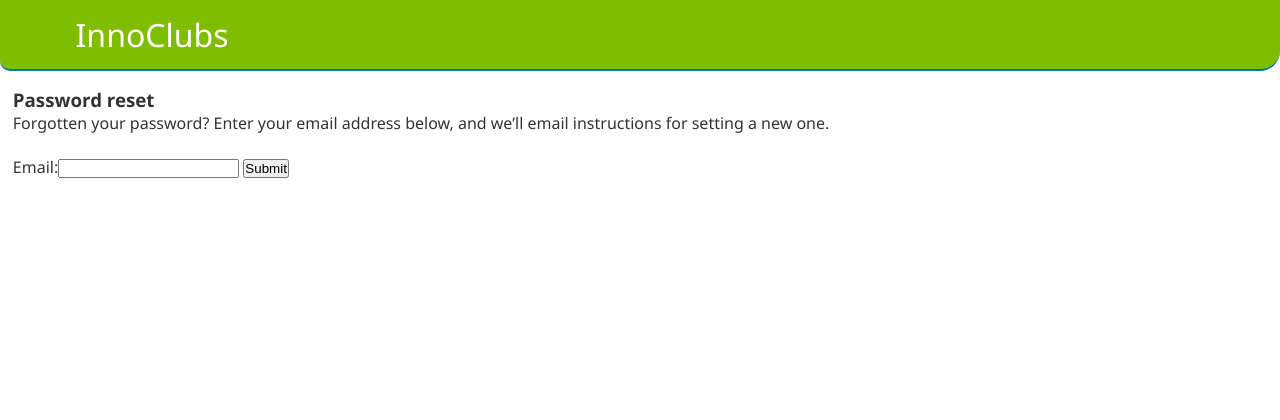
After one commit to IU-BS2-FSE-project/InnoClubs, a Django app: page /auth/reset_password/ in a window 1280 px wide. The commit adds this page. Shown: the top 420 px of the page. Run offline with Django 3.2, Linux system fonts and the light colour scheme.

Commit message:
making right structure

```diff
--- /dev/null
+++ b/InnoClubs/InnoClubs/apps/authorization/static/css/form_reset.css
@@ -0,0 +1,4 @@
+ul {
+    margin: 10px;
+    font-size: 12px;
+}
--- a/InnoClubs/InnoClubs/apps/authorization/urls.py
+++ b/InnoClubs/InnoClubs/apps/authorization/urls.py
@@ -1,10 +1,25 @@
 from django.urls import path, include
 from .views import SignUpView
 from . import views
-
+from django.contrib.auth import views as auth_views
 urlpatterns = [
     path('', views.login, name='login'),
     path('signup/', SignUpView.as_view(), name='signup'),
     path('logout/', views.logout, name='logout'),
     path('main/', include('clubs.urls')),
+    path('reset_password/',
+         auth_views.PasswordResetView.as_view(template_name="authorization/password_reset.html"),
+         name="reset_password"),
+
+    path('reset_password_sent/',
+         auth_views.PasswordResetDoneView.as_view(template_name="authorization/password_reset_sent.html"),
+         name="password_reset_done"),
+
+    path('reset/<uidb64>/<token>/',
+         auth_views.PasswordResetConfirmView.as_view(template_name="authorization/password_reset_form.html"),
+         name="password_reset_confirm"),
+
+    path('reset_password_complete/',
+         auth_views.PasswordResetCompleteView.as_view(template_name="authorization/password_reset_done.html"),
+         name="password_reset_complete"),
 ]
--- a/InnoClubs/InnoClubs/templates/authorization/login.html
+++ b/InnoClubs/InnoClubs/templates/authorization/login.html
@@ -27,6 +27,6 @@
         <a href="signup">
             <button>New User</button>
         </a><br>
-        <span class="psw">Forgot <a href="#">password?</a></span>
+        <span class="psw">Forgot <a href="reset_password">password?</a></span>
     </div>
 {% endblock %}
--- /dev/null
+++ b/InnoClubs/InnoClubs/templates/authorization/password_reset.html
@@ -0,0 +1,22 @@
+{% extends 'base.html' %}
+{% load static %}
+
+
+{% block title %}InnoClubs{% endblock %}
+
+{% block head %}
+    <link rel="stylesheet" type="text/css" href="{% static 'css/base.css' %}">{% endblock %}
+
+{% block content %}
+    <h3>Password reset</h3>
+
+    <p>Forgotten your password? Enter your email address below, and we’ll email instructions for setting a new one.</p>
+    <br>
+    <form method="post">
+
+        {% csrf_token %}
+        {{ form }}
+        <input type="Submit" name="Send email">
+
+    </form>
+{% endblock %}
--- a/InnoClubs/InnoClubs/templates/clubs/main.html
+++ b/InnoClubs/InnoClubs/templates/clubs/main.html
@@ -9,6 +9,10 @@
 
 {% block content %}
     <h1>MAIN PAGE</h1>
+    {% if user.is_superuser %}
+        You are super user, and only you can see that!
+    {% endif %}
+    <br>
     {% if infoFromDb %}
         {% for a in infoFromDb %}
             <a href="{% url 'clubPage' a.club_url %}">{{ a.club_title }}</a><br>
--- a/InnoClubs/InnoClubs/templates/clubs/pageOfClub.html
+++ b/InnoClubs/InnoClubs/templates/clubs/pageOfClub.html
@@ -15,7 +15,7 @@
     </div>
     {% if username %}
         <div id="logout">
-            <a href='auth/logout'>Log out</a>|{{ username }}
+            <a href='auth/logout'>Log out</a> | {{ username }}
         </div>
     {% endif %}
 </header>
```
Also changed, not shown: InnoClubs/InnoClubs/settings.py (+8 -0 lines), InnoClubs/InnoClubs/templates/authorization/password_reset_done.html (added, +16 -0 lines), InnoClubs/InnoClubs/templates/authorization/password_reset_form.html (added, +23 -0 lines), InnoClubs/InnoClubs/templates/authorization/password_reset_sent.html (added, +19 -0 lines).
